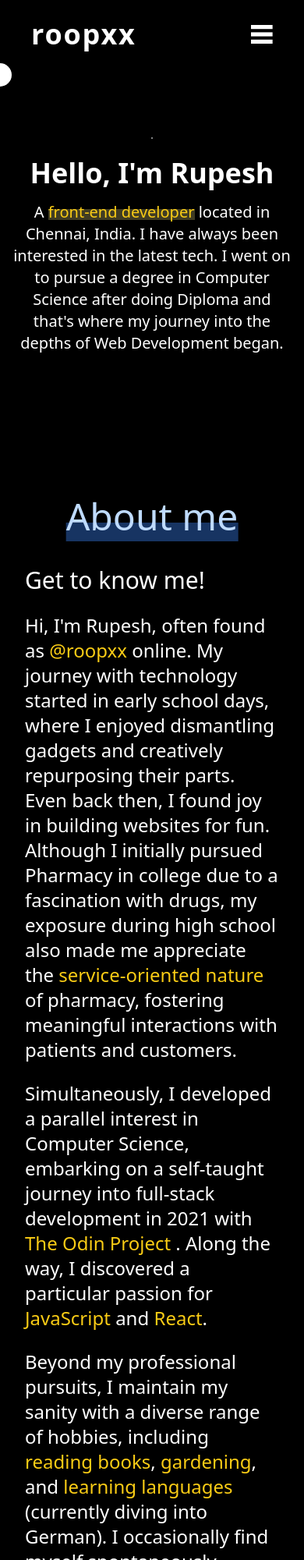
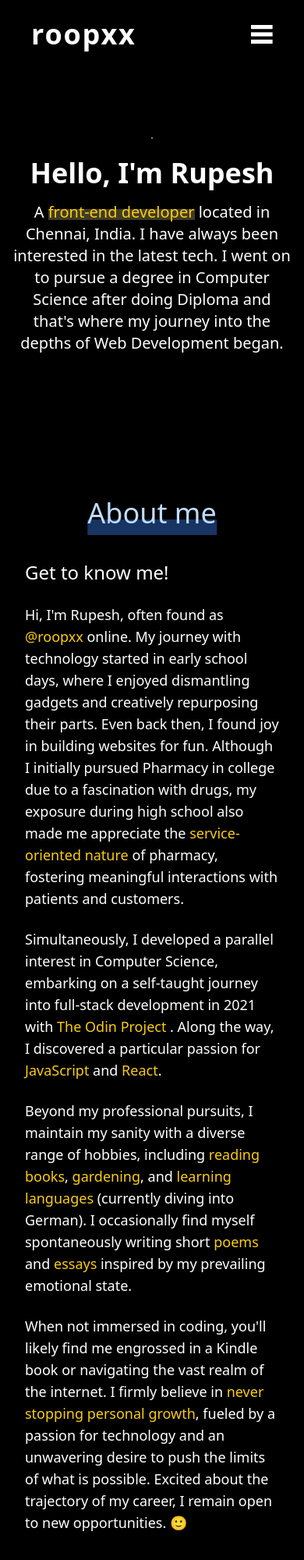
Before and after one commit to roopxx/homepage, a website built with webpack: page public/index.html in a window 390 px wide. Shown: the top 2000 px of the page at 78% size. Built offline with nearby package versions, Linux system fonts and the light colour scheme.

Commit message:
fix: font and hover effect on mobile

```diff
--- a/public/index.html
+++ b/public/index.html
@@ -12,7 +12,7 @@
     <title>Homepage</title>
   </head>
   <body class="bg-black">
-    <div class="circle"></div>
+    <div class="hidden circle md:block"></div>
     <header
       class="text-white w-full px-10 py-6 top-0 fixed bg-transparent shadow"
     >
@@ -192,7 +192,7 @@
       <section id="about">
         <div class="my-12 pb-12 md:pt-4 md:pb-48">
           <h1
-            class="this inline-flex text-5xl font-medium relative mb-10 left-1/2 -translate-x-1/2"
+            class="this inline-flex text-4xl font-medium relative mb-10 left-1/2 -translate-x-1/2 md:text-5xl"
           >
             <span
               class="inline-flex relative before:absolute before:bg-blue-500 before:-bottom-2 before:left-0 before:h-full before:w-full before:origin-bottom before:scale-y-[0.5] before:opacity-40 before:transition-transform before:ease-in-out before:duration-500 hover:before:bottom-1 hover:before:-rotate-1 hover:before:translate-y-1/4 hover:before:scale-y-110"
@@ -208,8 +208,10 @@
             class="flex flex-col mx-4 space-y-10 md:flex-row md:space-x-10 md:space-y-0 md:p-4"
           >
             <div class="space-y-6 md:w-1/2">
-              <h2 class="text-3xl font-medium">Get to know me!</h2>
-              <p class="text-2xl">
+              <h2 class="this text-2xl font-medium md:text-3xl">
+                Get to know me!
+              </h2>
+              <p class="text-lg md:text-2xl">
                 Hi, I'm Rupesh, often found as
                 <span class="this text-yellow-400">@roopxx</span>
                 online. My journey with technology started in early school days,
@@ -222,7 +224,7 @@
                 pharmacy, fostering meaningful interactions with patients and
                 customers.
               </p>
-              <p class="text-2xl">
+              <p class="text-lg md:text-2xl">
                 Simultaneously, I developed a parallel interest in Computer
                 Science, embarking on a self-taught journey into full-stack
                 development in 2021 with
@@ -232,7 +234,7 @@
                 and
                 <span class="text-yellow-400">React</span>.
               </p>
-              <p class="text-2xl">
+              <p class="text-lg md:text-2xl">
                 Beyond my professional pursuits, I maintain my sanity with a
                 diverse range of hobbies, including
                 <span class="text-yellow-400">reading books</span>,
@@ -244,7 +246,7 @@
                 <span class="text-yellow-400">essays</span> inspired by my
                 prevailing emotional state.
               </p>
-              <p class="text-2xl">
+              <p class="text-lg md:text-2xl">
                 When not immersed in coding, you'll likely find me engrossed in
                 a Kindle book or navigating the vast realm of the internet. I
                 firmly believe in
@@ -256,7 +258,7 @@
               </p>
             </div>
             <div class="space-y-10 md:w-1/2 text-center md:text-right">
-              <h2 class="text-3xl font-medium">Skills & Tools</h2>
+              <h2 class="text-2xl font-medium md:text-3xl">Skills & Tools</h2>
               <div class="tech-stack grid grid-cols-3 gap-8">
                 <div
                   class="text-neutral-500 hover:text-[#E44D26] transition duration-300"
@@ -701,7 +703,7 @@
       <section id="projects">
         <div class="mb-28">
           <h1
-            class="this inline-flex text-5xl font-medium relative mb-10 left-1/2 -translate-x-1/2"
+            class="this inline-flex text-4xl font-medium relative mb-10 left-1/2 -translate-x-1/2 md:text-5xl"
           >
             <span
               class="inline-flex relative before:absolute before:bg-blue-500 before:-bottom-2 before:left-0 before:h-full before:w-full before:origin-bottom before:scale-y-[0.5] before:opacity-40 before:transition-transform before:ease-in-out before:duration-500 hover:before:bottom-1 hover:before:-rotate-1 hover:before:translate-y-1/4 hover:before:scale-y-110"
```
Also changed, not shown: public/bundle.js (+1 -1 lines).
